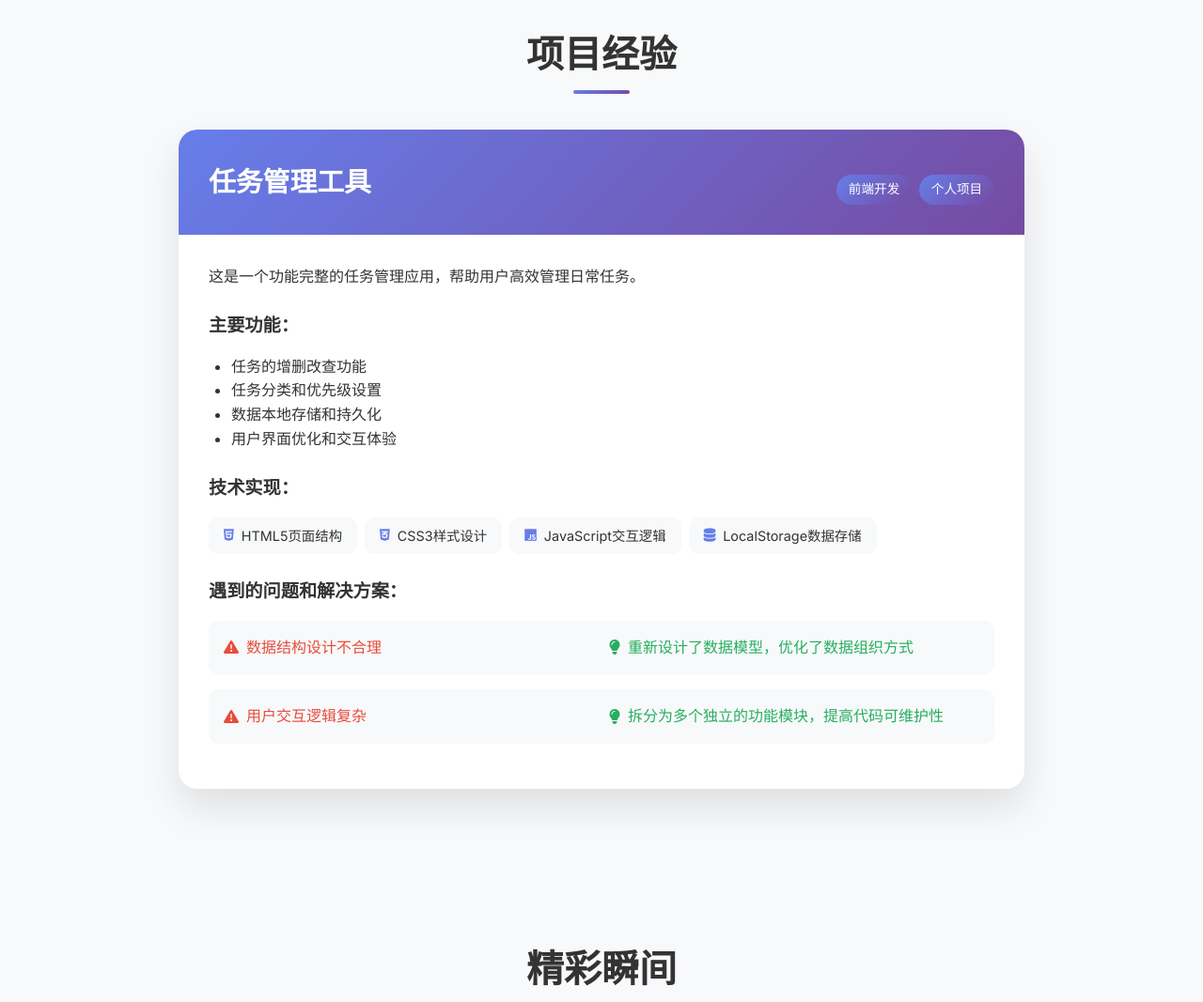
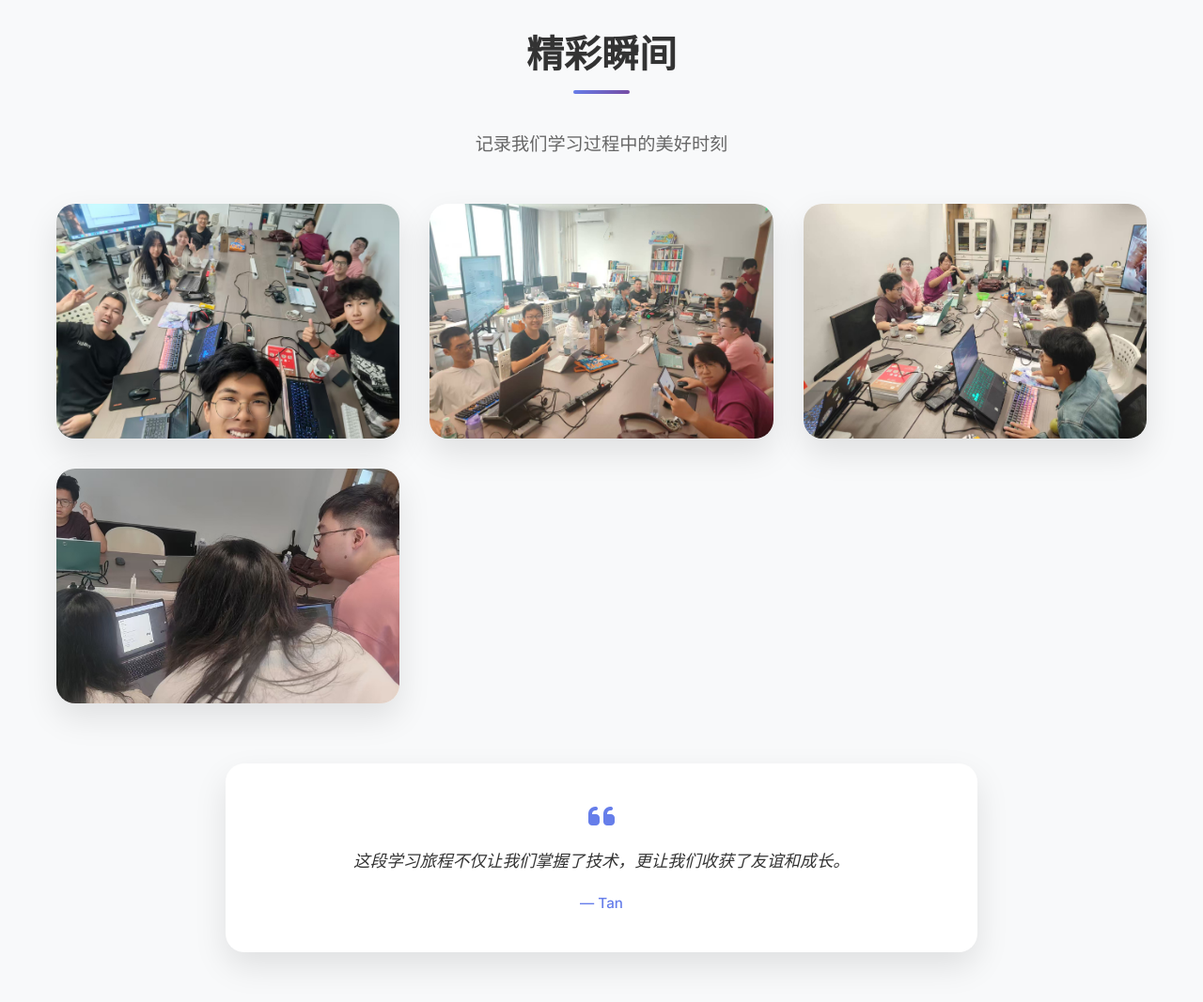
Before and after one commit to Tanhong888/Blog, a plain HTML site: page index.html in a window 1280 px wide. Shown: the part 4600-5667 px from the top of the page at 94% size. Drawn offline with Linux system fonts and the light colour scheme.

Commit message:
Update index.html

```diff
--- a/index.html
+++ b/index.html
@@ -194,74 +194,6 @@
             </div>
         </section>
 
-        <section id="projects" class="projects-section">
-            <div class="container">
-                <h2>项目经验</h2>
-                <div class="project-card">
-                    <div class="project-header">
-                        <h3>任务管理工具</h3>
-                        <div class="project-tech">
-                            <span class="tech-tag">前端开发</span>
-                            <span class="tech-tag">个人项目</span>
-                        </div>
-                    </div>
-                    <div class="project-content">
-                        <p>这是一个功能完整的任务管理应用，帮助用户高效管理日常任务。</p>
-
-                        <h4>主要功能：</h4>
-                        <ul>
-                            <li>任务的增删改查功能</li>
-                            <li>任务分类和优先级设置</li>
-                            <li>数据本地存储和持久化</li>
-                            <li>用户界面优化和交互体验</li>
-                        </ul>
-
-                        <h4>技术实现：</h4>
-                        <div class="tech-stack">
-                            <div class="tech-item">
-                                <i class="fab fa-html5"></i>
-                                <span>HTML5页面结构</span>
-                            </div>
-                            <div class="tech-item">
-                                <i class="fab fa-css3-alt"></i>
-                                <span>CSS3样式设计</span>
-                            </div>
-                            <div class="tech-item">
-                                <i class="fab fa-js"></i>
-                                <span>JavaScript交互逻辑</span>
-                            </div>
-                            <div class="tech-item">
-                                <i class="fas fa-database"></i>
-                                <span>LocalStorage数据存储</span>
-                            </div>
-                        </div>
-
-                        <h4>遇到的问题和解决方案：</h4>
-                        <div class="problem-solution">
-                            <div class="problem">
-                                <i class="fas fa-exclamation-triangle"></i>
-                                <span>数据结构设计不合理</span>
-                            </div>
-                            <div class="solution">
-                                <i class="fas fa-lightbulb"></i>
-                                <span>重新设计了数据模型，优化了数据组织方式</span>
-                            </div>
-                        </div>
-                        <div class="problem-solution">
-                            <div class="problem">
-                                <i class="fas fa-exclamation-triangle"></i>
-                                <span>用户交互逻辑复杂</span>
-                            </div>
-                            <div class="solution">
-                                <i class="fas fa-lightbulb"></i>
-                                <span>拆分为多个独立的功能模块，提高代码可维护性</span>
-                            </div>
-                        </div>
-                    </div>
-                </div>
-            </div>
-        </section>
-
         <section id="gallery" class="gallery-section">
             <div class="container">
                 <h2>精彩瞬间</h2>
@@ -313,7 +245,7 @@
                     <div class="memory-quote">
                         <i class="fas fa-quote-left"></i>
                         <p>这段学习旅程不仅让我们掌握了技术，更让我们收获了友谊和成长。</p>
-                        <span class="quote-author">— AI编程学习小组</span>
+                        <span class="quote-author">— Tan</span>
                     </div>
                 </div>
             </div>
@@ -340,16 +272,6 @@
                             <li>分支管理和合并策略</li>
                             <li>冲突解决和版本回退</li>
                             <li>理解团队协作的Git工作流</li>
-                        </ul>
-                    </div>
-
-                    <div class="skill-category">
-                        <h3><i class="fas fa-code"></i> 前端开发</h3>
-                        <ul>
-                            <li>HTML5语义化标签使用</li>
-                            <li>CSS3响应式布局</li>
-                            <li>JavaScript DOM操作</li>
-                            <li>前端数据存储方案</li>
                         </ul>
                     </div>
 
```
